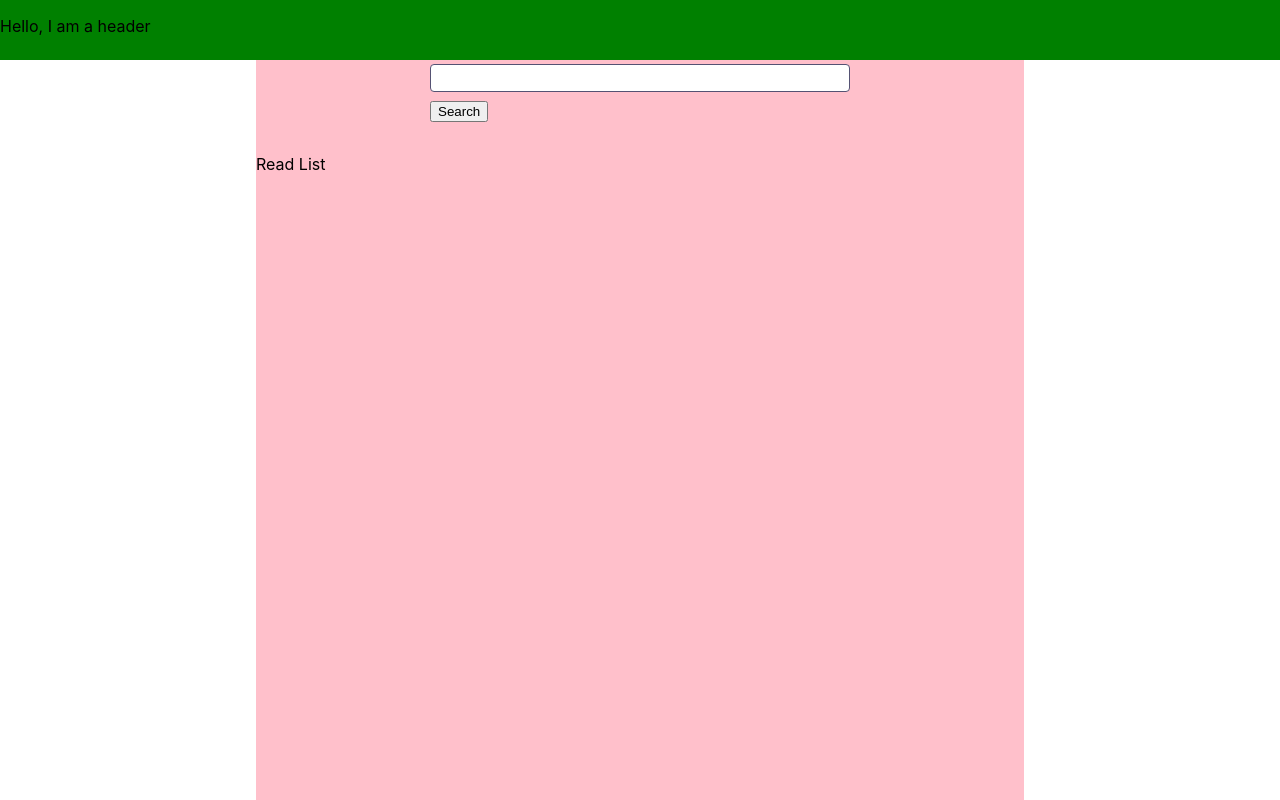
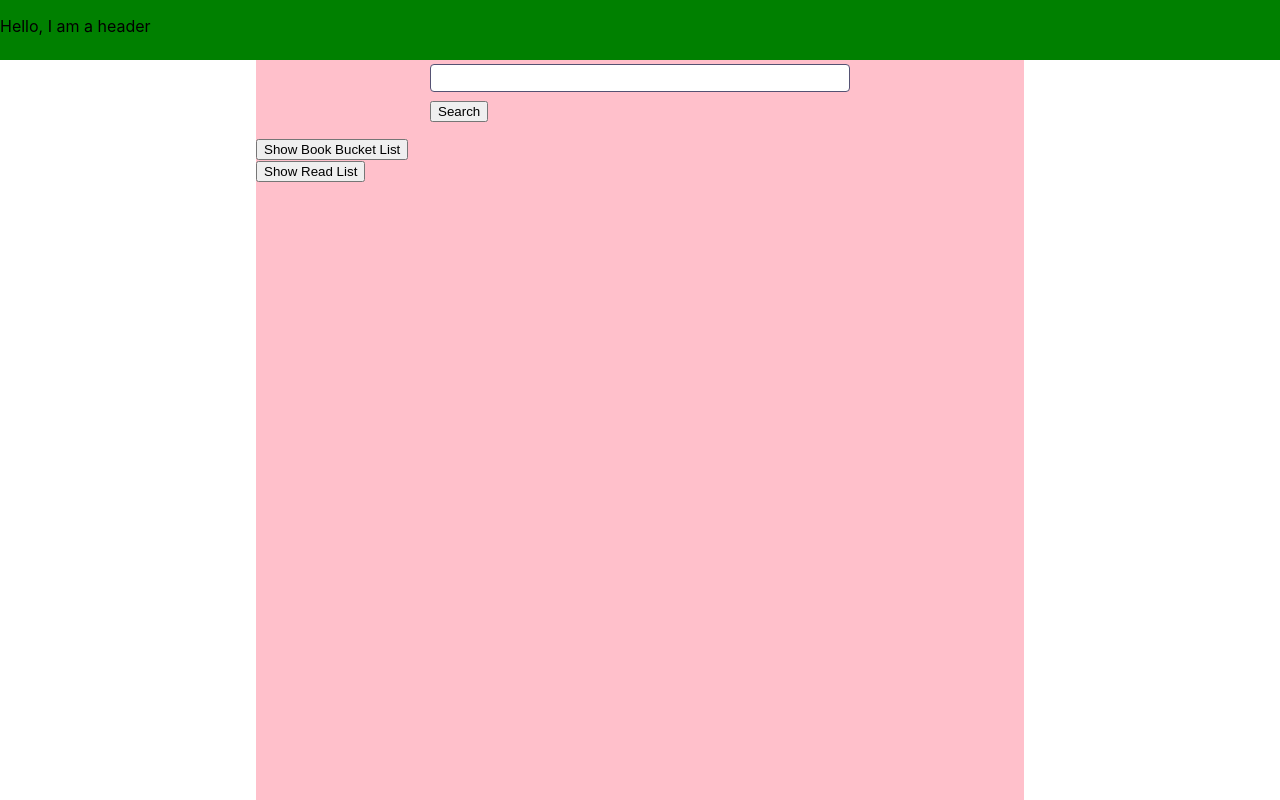
Before and after one commit to ElizabethClohosey/Book-club, a React (Create React App) app: page / in a window 1280 px wide. Shown: the top 800 px of the page. Built offline with nearby package versions, Linux system fonts and the light colour scheme.

Commit message:
add read list and read functionality to book bucket list. Added show book bucket list and show read bucket list buttons

```diff
--- a/src/App.css
+++ b/src/App.css
@@ -35,10 +35,12 @@ main {
   height: 100vh;
   margin: auto;
   background: pink;
+  overflow: scroll;
 }
 
 .search-results,
-.bucket-list {
+.bucket-list,
+.read-list {
   display: flex;
   flex-wrap: nowrap;
   width: 90%;
--- a/src/App.js
+++ b/src/App.js
@@ -22,7 +22,7 @@ function App() {
       <SinglePageApp />
       {/* <Home /> */}
       {/* <BookSearch /> */}
-      <Footer />
+      {/* <Footer /> */}
     </div>
   );
 }
--- a/src/components/bucket-list.jsx
+++ b/src/components/bucket-list.jsx
@@ -1,4 +1,4 @@
-import React from "react";
+import React, { useState } from "react";
 import BookCard from "./common/book-card";
 import { MdDelete } from "react-icons/md";
 
@@ -9,10 +9,16 @@ const BucketList = ({
   removeFromBucketList,
   addToReadList,
 }) => {
+  const [showList, setShowList] = useState(false);
   // console.log(bucketListBooks);
   return (
+    <section className="list-wrapper">
+      <button onClick={() => setShowList(!showList)}>
+        Show Book Bucket List
+      </button>
+      {showList && (
         <section className="bucket-list">
-      {Object.keys(bucketListBooks).length > 0 &&
+          {Object.keys(bucketListBooks).length > 0 ? (
             bucketListBooks.map((volume, index) => (
               <div key={volume.id} className="book-card-wrapper">
                 <BookCard
@@ -21,7 +27,9 @@ const BucketList = ({
                   key={volume.id}
                   title={volume.volumeInfo.title}
                   author={
-                volume.volumeInfo.authors ? volume.volumeInfo.authors[0] : "N/A"
+                    volume.volumeInfo.authors
+                      ? volume.volumeInfo.authors[0]
+                      : "N/A"
                   }
                   imgSrc={
                     volume.volumeInfo.imageLinks &&
@@ -34,7 +42,9 @@ const BucketList = ({
                   className="card-btn-bar"
                   style={{ display: "flex", justifyContent: "space-between" }}
                 >
-              <button onClick={() => addToReadList(volume, index)}>Read</button>
+                  <button onClick={() => addToReadList(volume, index)}>
+                    Read
+                  </button>
                   <button
                     style={{
                       display: "flex",
@@ -46,7 +56,12 @@ const BucketList = ({
                   </button>
                 </div>
               </div>
-        ))}
+            ))
+          ) : (
+            <p>Testing Bucket List</p>
+          )}
+        </section>
+      )}
     </section>
   );
 };
--- a/src/components/read-list.jsx
+++ b/src/components/read-list.jsx
@@ -1,6 +1,44 @@
-import React from "react";
+import React, { useState } from "react";
+import BookCard from "./common/book-card";
 
 const ReadList = ({ readList }) => {
-  return <p>Read List</p>;
+  console.log(readList);
+  const [showList, setShowList] = useState(false);
+  return (
+    <section className="list-wrapper">
+      <button className="list-btn" onClick={() => setShowList(!showList)}>
+        Show Read List
+      </button>
+      {showList && (
+        <section className="read-list">
+          {Object.keys(readList).length > 0 ? (
+            readList.map((volume) => (
+              <div className="book-card-wrapper">
+                <BookCard
+                  //  handleClick={() => handleBookClick(volume)}
+                  //  handleKeyDown={(e) => openModalOnEnter(volume, e)}
+                  key={volume.id}
+                  title={volume.volumeInfo.title}
+                  author={
+                    volume.volumeInfo.authors
+                      ? volume.volumeInfo.authors[0]
+                      : "N/A"
+                  }
+                  imgSrc={
+                    volume.volumeInfo.imageLinks &&
+                    volume.volumeInfo.imageLinks.thumbnail
+                      ? volume.volumeInfo.imageLinks.thumbnail
+                      : "#"
+                  }
+                />
+              </div>
+            ))
+          ) : (
+            <p>Testing Read List</p>
+          )}
+        </section>
+      )}
+    </section>
+  );
 };
 export default ReadList;
--- a/src/components/single-page-app.jsx
+++ b/src/components/single-page-app.jsx
@@ -25,24 +25,27 @@ const SinglePageApp = () => {
         return state;
     }
   }, []);
-  // const [readList, dispatchReadList] = useReducer((state, action) => {
-  //   // console.log(state, action);
-  //   switch (action.type) {
-  //     case "ADD_TO_READ_LIST":
-  //       // console.log("will this work?");
-  //       return state.filter((_, index) => index !== action.index);
-  //     default:
-  //       return state;
-  //   }
-  // }, []);
-  // console.log(readList);
 
-  const [readList, setReadList] = useState([]);
+  const [readList, dispatchReadList] = useReducer((state, action) => {
+    console.log(state, action);
+    switch (action.type) {
+      case "ADD_TO_READ_LIST":
+        // console.log("will this work?");
+        // return state.filter((_, index) => index === action.index);
+        return [...state, action.selectedVolume];
+      default:
+        return state;
+    }
+  }, []);
+  console.log(readList);
+
+  // const [readList, setReadList] = useState([]);
   const addToReadList = (volume, index) => {
-    let selectedBook = bucketListBooks[index];
-    console.log(selectedBook);
+    let selectedVolume = bucketListBooks[index];
+    console.log(selectedVolume);
     // console.log("Volume: ", volume, "Index: ", index);
-    dispatchBucketList({ type: "ADD_TO_READ_LIST", selectedBook });
+    dispatchBucketList({ type: "DELETE_FROM_BUCKET_LIST", index });
+    dispatchReadList({ type: "ADD_TO_READ_LIST", selectedVolume });
   };
 
   const addToBucketList = (index) => {
```
Lines whose indentation alone changed are shown as unchanged.
